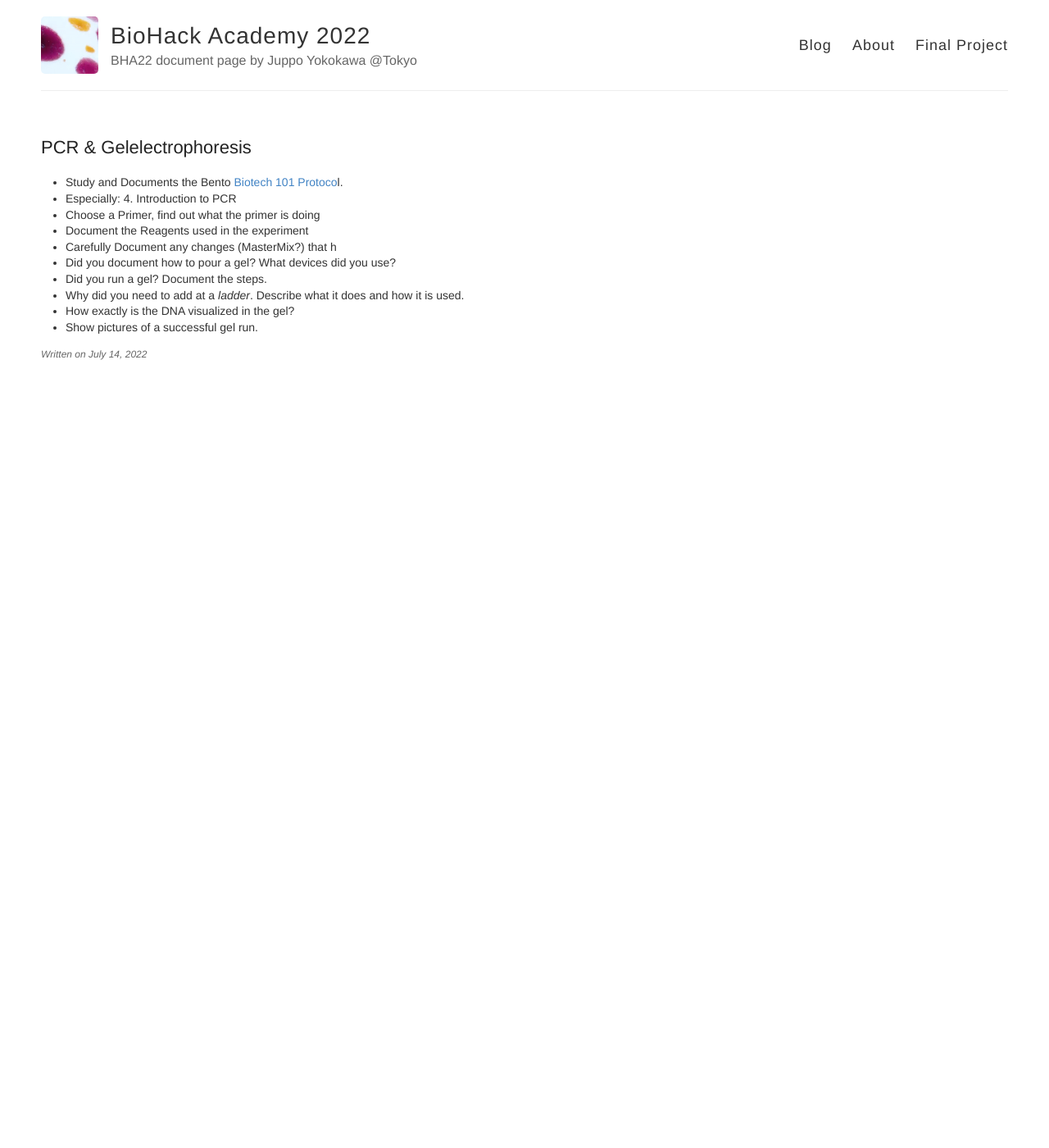
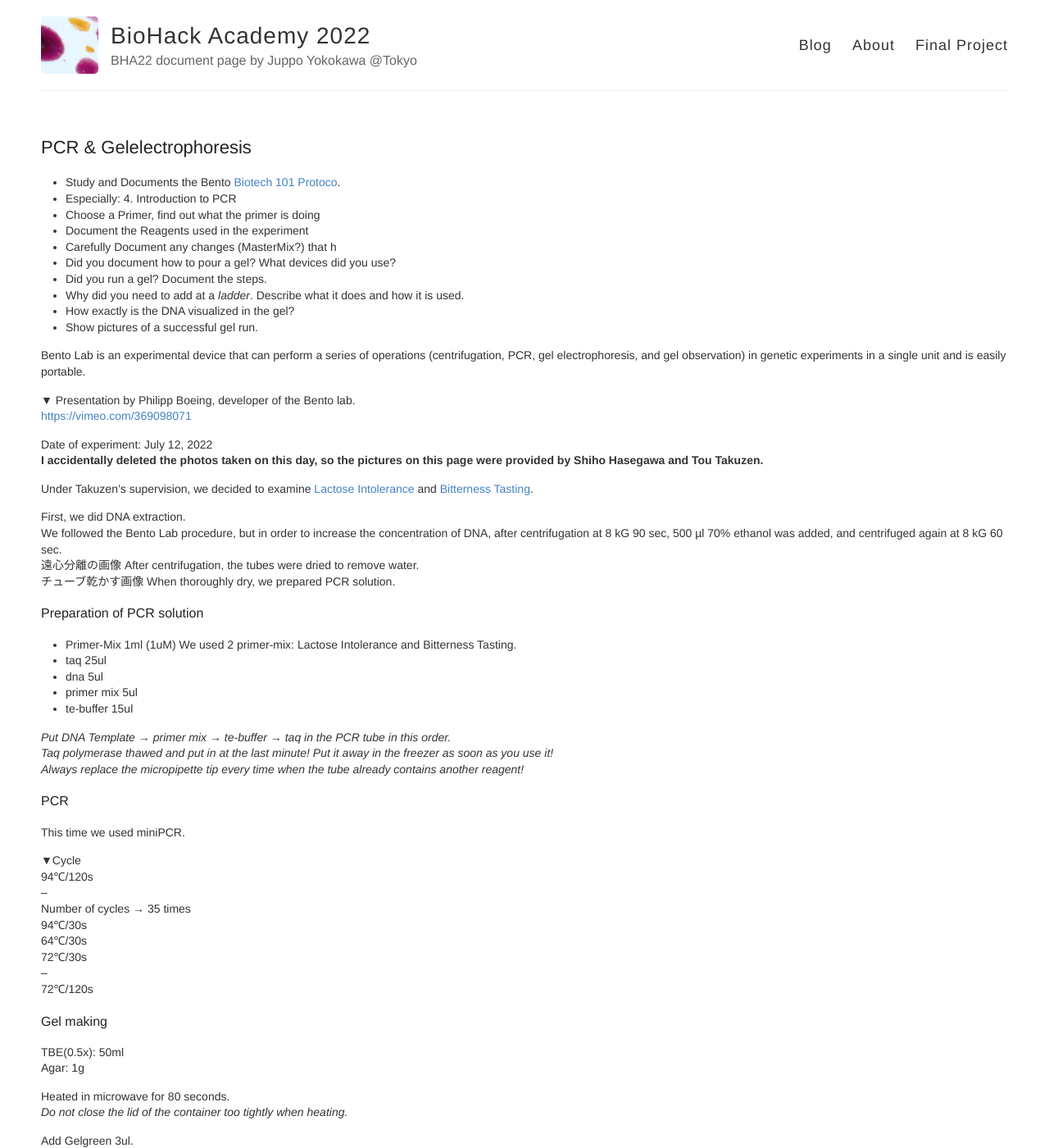
Before and after one commit to juppoyokokawa/bha22, a Jekyll site: the page built from _posts/2022-07-14-experiment03.md, in a window 1280 px wide and 1400 px high. Shown: the whole window at 82% size. Built offline with Jekyll 4.4.1, drawn with Linux system fonts in a browser that asks for light colours; some of the changed text lies outside the part shown.

Commit message:
[update]：exp3, final project

```diff
--- a/_posts/2022-07-14-experiment03.md
+++ b/_posts/2022-07-14-experiment03.md
@@ -3,7 +3,7 @@ layout: post
 title: PCR & Gelelectrophoresis
 ---
 
-- Study and Documents the Bento [Biotech 101 Protoco](https://bento.bio/protocol/biotechnology-101/)l.
+- Study and Documents the Bento [Biotech 101 Protoco](https://bento.bio/protocol/biotechnology-101/).
 - Especially: 4. Introduction to PCR
 - Choose a Primer, find out what the primer is doing
 - Document the Reagents used in the experiment
@@ -13,3 +13,57 @@ title: PCR & Gelelectrophoresis
 - Why did you need to add at a *ladder*. Describe what it does and how it is used.
 - How exactly is the DNA visualized in the gel?
 - Show pictures of a successful gel run.
+
+Bento Lab is an experimental device that can perform a series of operations (centrifugation, PCR, gel electrophoresis, and gel observation) in genetic experiments in a single unit and is easily portable.
+
+▼ Presentation by Philipp Boeing, developer of the Bento lab.
+[https://vimeo.com/369098071](https://vimeo.com/369098071)
+
+
+Date of experiment: July 12, 2022
+**I accidentally deleted the photos taken on this day, so the pictures on this page were provided by Shiho Hasegawa and Tou Takuzen.**
+
+Under Takuzen's supervision, we decided to examine [Lactose Intolerance](https://bento.bio/protocol/biotechnology-101/lactose-intolerance/) and [Bitterness Tasting](https://bento.bio/protocol/biotechnology-101/bitter-taste/).
+
+First, we did DNA extraction.
+We followed the Bento Lab procedure, but in order to increase the concentration of DNA, after centrifugation at 8 kG 90 sec, 500 µl 70% ethanol was added, and centrifuged again at 8 kG 60 sec.
+遠心分離の画像
+After centrifugation, the tubes were dried to remove water.
+チューブ乾かす画像
+When thoroughly dry, we prepared PCR solution.
+
+### Preparation of PCR solution
+- Primer-Mix 1ml (1uM)
+    We used 2 primer-mix: Lactose Intolerance and Bitterness Tasting.
+- taq 25ul
+- dna 5ul
+- primer mix 5ul
+- te-buffer 15ul
+
+*Put DNA Template → primer mix → te-buffer → taq in the PCR tube in this order.*
+*Taq polymerase thawed and put in at the last minute! Put it away in the freezer as soon as you use it!*
+*Always replace the micropipette tip every time when the tube already contains another reagent!*
+
+### PCR
+This time we used miniPCR.
+
+▼Cycle
+94℃/120s
+--
+Number of cycles → 35 times
+94℃/30s
+64℃/30s
+72℃/30s
+--
+72℃/120s
+
+### Gel making
+TBE(0.5x): 50ml
+Agar: 1g
+
+Heated in microwave for 80 seconds.
+*Do not close the lid of the container too tightly when heating.*
+
+Add Gelgreen 3ul.
+
+The solidified gel was placed in a Bluegel, poured with TBE, and electrophoresed.
```
Also changed, not shown: finalproject.md (+7 -0 lines), images/final-10.jpg (added), images/final-11.jpg (added).
